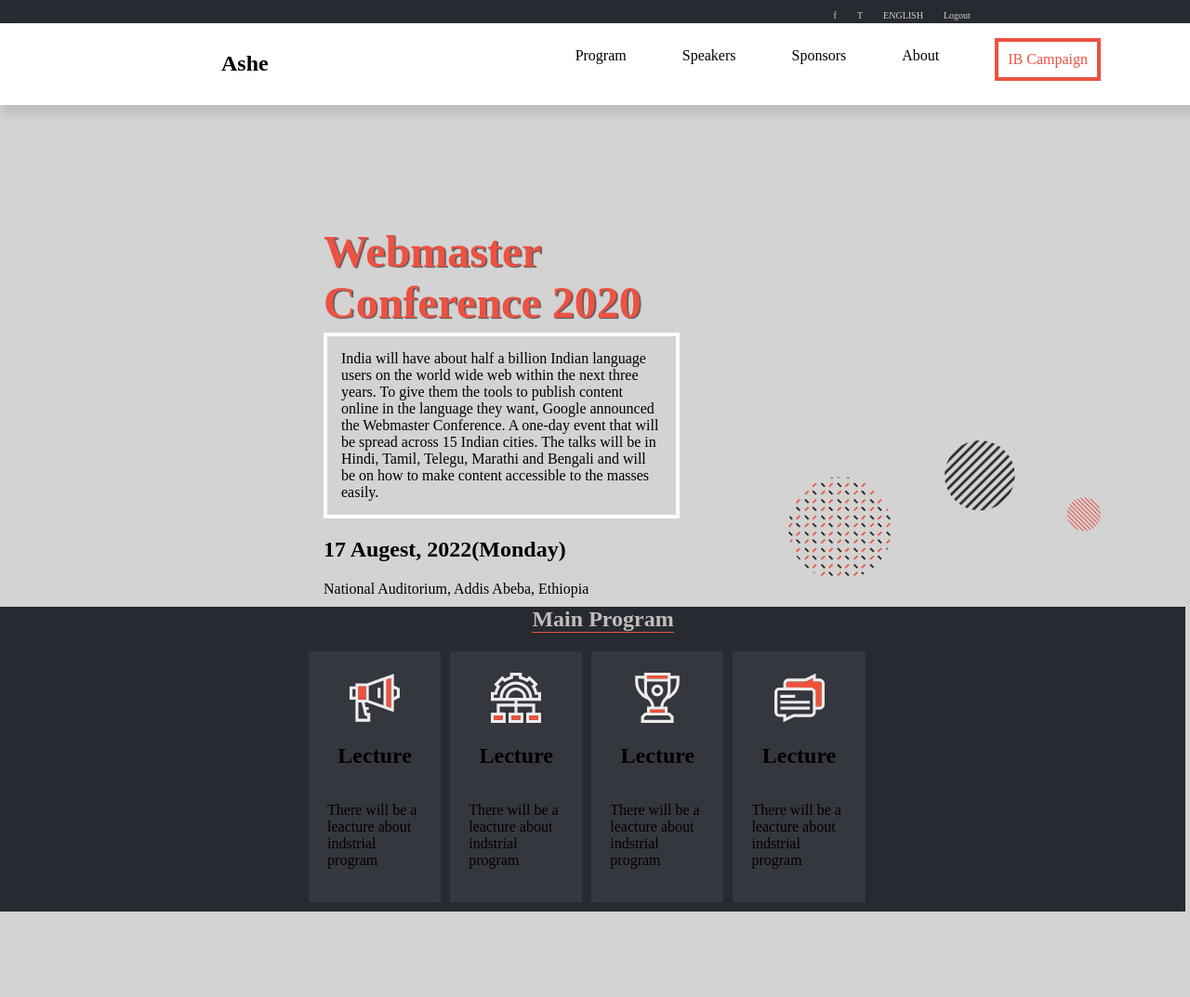
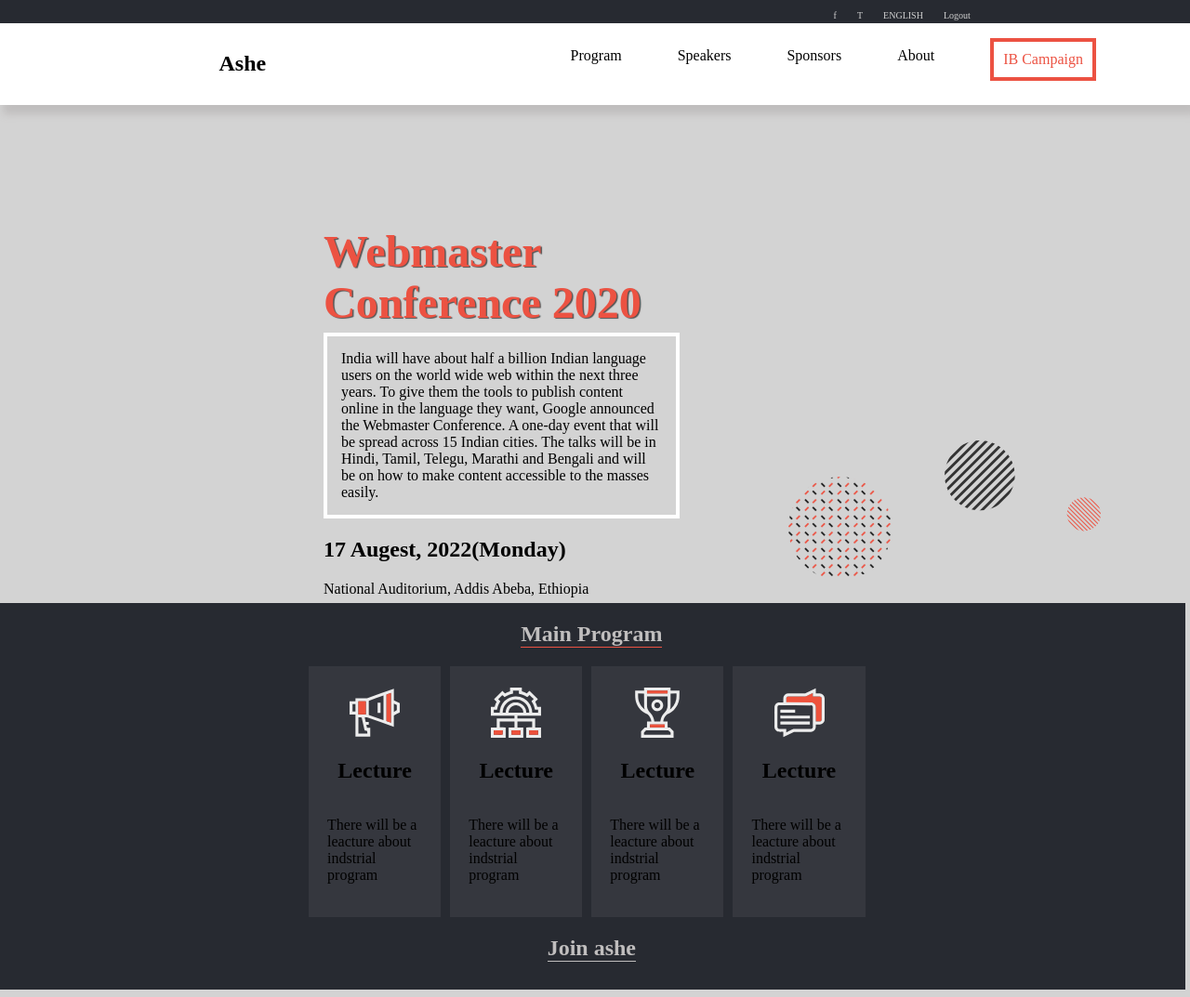
Before and after one commit to Ashe546/capstone-1, a plain HTML site: page index.html in a window 1280 px wide. Shown: the whole page at 93% size. Before the commit the page ends 989 px from the top, so only its background shows below. Drawn offline with Linux system fonts and the light colour scheme.

Commit message:
Made changes to  the main program section

```diff
--- a/index.html
+++ b/index.html
@@ -74,6 +74,7 @@
                 <p class="program-paragraph">There will be a leacture about indstrial program</p>
             </div>
         </div>
+        <h1 class="program-footer">Join ashe</h1>
     </section>
 </body>
 </html>
--- a/style.css
+++ b/style.css
@@ -30,7 +30,7 @@ body {
   background-color: white;
   margin-top: -10px;
   margin-left: -10px;
-  width: 101%;
+  width: 100%;
   padding: 10px 10px;
   box-shadow: 5px 10px 8px #c0bebe;
 }
@@ -91,6 +91,7 @@ body {
   margin-top: -35px;
   background-color: #d3d3d3;
 }
+
 .main-img {
   position: relative;
   margin-left: 500px;
@@ -102,6 +103,9 @@ body {
 }
 
 .main-program {
+  display: flex;
+  flex-direction: column;
+  align-items: center;
   background-color: #272a31;
   margin-top: -10px;
   margin-left: -10px;
@@ -112,19 +116,18 @@ body {
 .Program-header {
   width: fit-content;
   color: #c0bebe;
-  margin-left: 45%;
-  border-bottom:solid 1px #ec5242;
+  border-bottom: solid 1px #ec5242;
 }
 
 .program-board {
   display: flex;
   flex-direction: row;
   justify-content: center;
-
 }
 
 .board {
   max-width: 8%;
+  max-height: 250px;
   display: flex;
   flex-direction: column;
   align-items: center;
@@ -136,3 +139,8 @@ body {
 .program-icon {
   max-width: 60px;
 }
+
+.program-footer{
+  color: #c0bebe;
+  border-bottom:solid 1px #c0bebe;
+}
```
